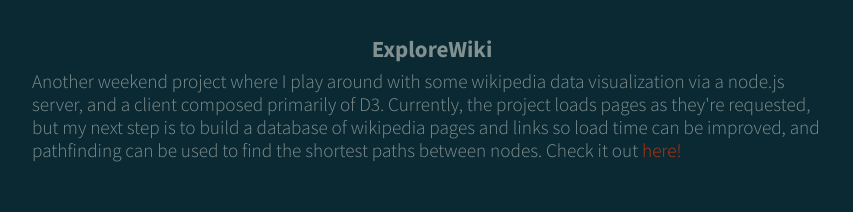
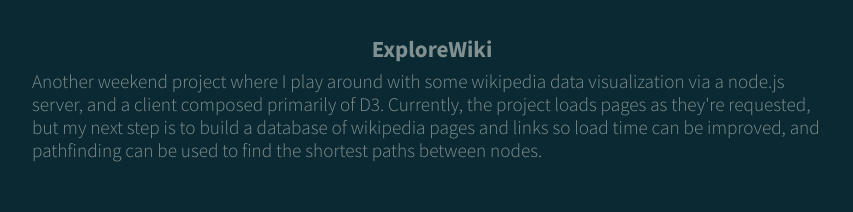
Before and after one commit to bladechapman/PersonalSite, a plain HTML site: page index.html in a window 1280 px wide. Shown: the part 1525-1737 px from the top of the page, without its empty margins (208-1061 px from the left). Drawn offline with nearby package versions, Linux system fonts and the light colour scheme.

Commit message:
Update index.html

```diff
--- a/index.html
+++ b/index.html
@@ -45,7 +45,7 @@
 
 		<h6>ExploreWiki</h6>
 		<p>
-			Another weekend project where I play around with some wikipedia data visualization via a node.js server, and a client composed primarily of D3. Currently, the project loads pages as they're requested, but my next step is to build a database of wikipedia pages and links so load time can be improved, and pathfinding can be used to find the shortest paths between nodes. Check it out <a href="projects/ExploreWiki/index.html" target="_blank">here!</a>
+			Another weekend project where I play around with some wikipedia data visualization via a node.js server, and a client composed primarily of D3. Currently, the project loads pages as they're requested, but my next step is to build a database of wikipedia pages and links so load time can be improved, and pathfinding can be used to find the shortest paths between nodes.
 		</p>
 
 		<h6>VisDir</h6>
```
